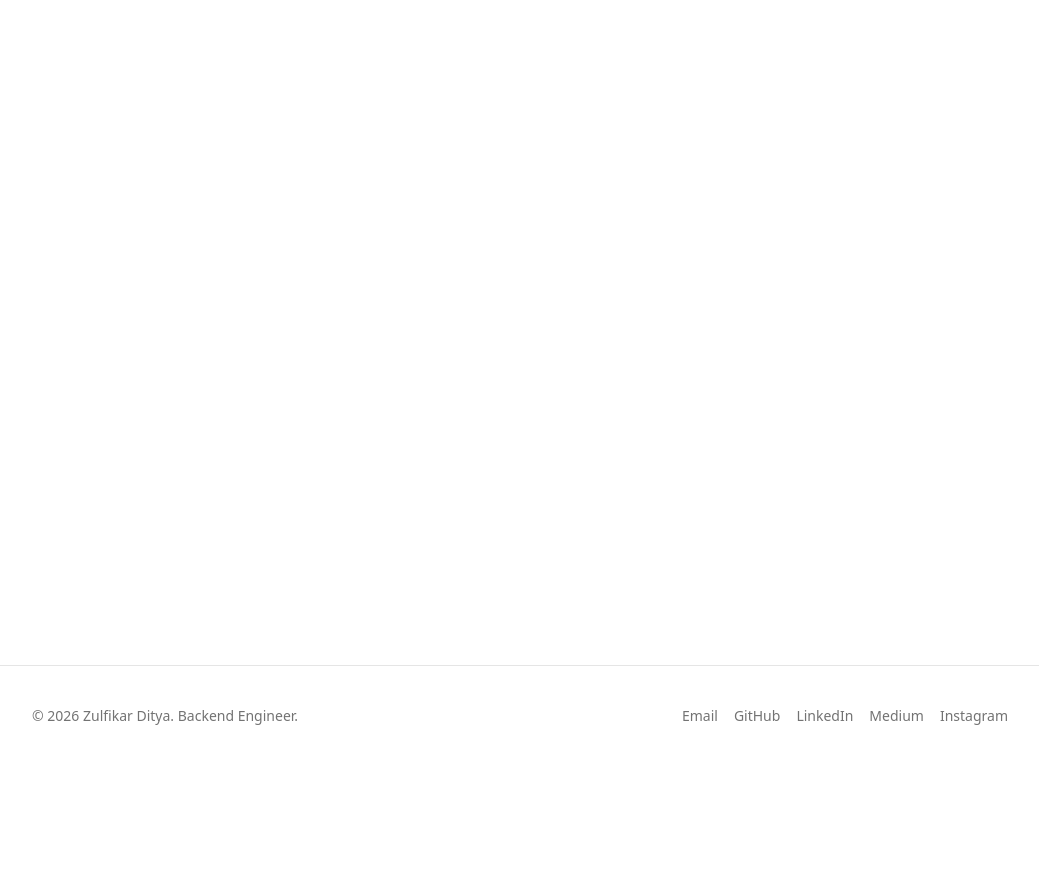
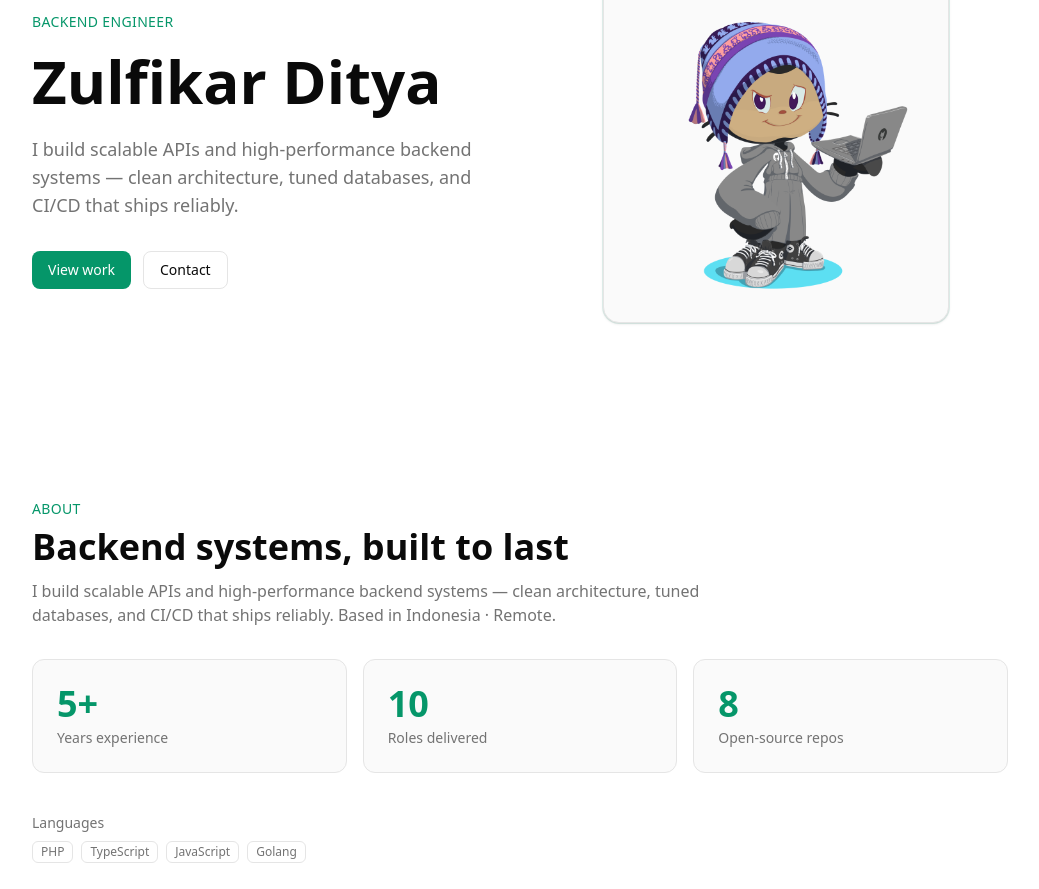
Before and after one commit to zulfikar-ditya/zulfikar-ditya-profile-2026, a Next.js app: page / in a window 1280 px wide. Shown: the part 200-1089 px from the top of the page, without its empty margins (120-1159 px from the left). Before the commit the page ends 966 px from the top, so only its background shows below. Built offline with nearby package versions, Linux system fonts and the light colour scheme; no server answers.

Commit message:
feat: build home page — split hero + condensed sections with motion

```diff
--- a/app/page.tsx
+++ b/app/page.tsx
@@ -1,3 +1,21 @@
+import { Hero } from "@/components/sections/Hero";
+import { AboutPreview } from "@/components/sections/AboutPreview";
+import { WorkPreview } from "@/components/sections/WorkPreview";
+import { ProjectsPreview } from "@/components/sections/ProjectsPreview";
+import { ArticlesPreview } from "@/components/sections/ArticlesPreview";
+import { ContactCTA } from "@/components/sections/ContactCTA";
+
 export default function Home() {
-	return <main className="p-10 font-display text-2xl">Rebuilding…</main>;
+	return (
+		<>
+			<Hero />
+			<div className="divide-y divide-border">
+				<AboutPreview />
+				<WorkPreview />
+				<ProjectsPreview />
+				<ArticlesPreview />
+				<ContactCTA />
+			</div>
+		</>
+	);
 }
--- /dev/null
+++ b/app/template.tsx
@@ -0,0 +1,15 @@
+"use client";
+import { motion, useReducedMotion } from "motion/react";
+
+export default function Template({ children }: { children: React.ReactNode }) {
+	const reduce = useReducedMotion();
+	if (reduce) return <>{children}</>;
+	return (
+		<motion.div
+			initial={{ opacity: 0, y: 8 }}
+			animate={{ opacity: 1, y: 0 }}
+			transition={{ duration: 0.35, ease: [0.22, 1, 0.36, 1] }}>
+			{children}
+		</motion.div>
+	);
+}
--- /dev/null
+++ b/components/sections/AboutPreview.tsx
@@ -0,0 +1,42 @@
+import { site } from "@/data/site";
+import { skills } from "@/data/skills";
+import { SectionHeader } from "@/components/ui/SectionHeader";
+import { StatTile } from "@/components/ui/StatTile";
+import { Badge } from "@/components/ui/Badge";
+import { Reveal } from "@/components/motion/Reveal";
+import { Stagger, StaggerItem } from "@/components/motion/Stagger";
+
+export function AboutPreview() {
+	return (
+		<section className="mx-auto max-w-5xl px-6 py-16">
+			<SectionHeader
+				eyebrow="About"
+				title="Backend systems, built to last"
+				intro={`${site.valueProp} Based in ${site.location}.`}
+			/>
+
+			<Stagger className="grid grid-cols-2 gap-4 sm:grid-cols-3">
+				{site.stats.map((stat) => (
+					<StaggerItem key={stat.label}>
+						<StatTile value={stat.value} label={stat.label} />
+					</StaggerItem>
+				))}
+			</Stagger>
+
+			<Reveal delay={0.1} className="mt-10">
+				<div className="space-y-6">
+					{skills.map((group) => (
+						<div key={group.category}>
+							<p className="mb-2 text-sm font-medium text-muted-fg">{group.category}</p>
+							<div className="flex flex-wrap gap-2">
+								{group.items.map((item) => (
+									<Badge key={item}>{item}</Badge>
+								))}
+							</div>
+						</div>
+					))}
+				</div>
+			</Reveal>
+		</section>
+	);
+}
--- /dev/null
+++ b/components/sections/ArticlesPreview.tsx
@@ -0,0 +1,48 @@
+import { site } from "@/data/site";
+import { fallbackArticles } from "@/data/articles";
+import { fetchMediumArticles } from "@/lib/medium";
+import { SectionHeader } from "@/components/ui/SectionHeader";
+import { Card } from "@/components/ui/Card";
+import { Button } from "@/components/ui/Button";
+import { Stagger, StaggerItem } from "@/components/motion/Stagger";
+
+function formatDate(pubDate: string) {
+	const date = new Date(pubDate);
+	if (Number.isNaN(date.getTime())) return pubDate;
+	return date.toLocaleDateString("en-US", { year: "numeric", month: "short", day: "numeric" });
+}
+
+export async function ArticlesPreview() {
+	const fetched = await fetchMediumArticles(site.mediumUsername);
+	const list = (fetched.length ? fetched : fallbackArticles).slice(0, 3);
+
+	return (
+		<section className="mx-auto max-w-5xl px-6 py-16">
+			<SectionHeader
+				eyebrow="Writing"
+				title="Latest articles"
+				intro="Notes on backend architecture, performance, and shipping reliable systems."
+			/>
+
+			<Stagger className="grid gap-4 sm:grid-cols-3">
+				{list.map((article) => (
+					<StaggerItem key={article.link}>
+						<a href={article.link} target="_blank" rel="noopener noreferrer" className="block h-full">
+							<Card className="flex h-full flex-col">
+								<p className="text-xs uppercase tracking-wide text-muted-fg">
+									{formatDate(article.pubDate)}
+								</p>
+								<h3 className="mt-2 font-display text-lg font-semibold">{article.title}</h3>
+								<p className="mt-2 text-sm text-muted-fg">{article.description}</p>
+							</Card>
+						</a>
+					</StaggerItem>
+				))}
+			</Stagger>
+
+			<div className="mt-8">
+				<Button href="/articles" variant="secondary">Read all articles</Button>
+			</div>
+		</section>
+	);
+}
--- /dev/null
+++ b/components/sections/ContactCTA.tsx
@@ -0,0 +1,21 @@
+import { site } from "@/data/site";
+import { Button } from "@/components/ui/Button";
+import { Reveal } from "@/components/motion/Reveal";
+
+export function ContactCTA() {
+	return (
+		<section className="mx-auto max-w-5xl px-6 py-16">
+			<Reveal className="flex flex-col items-start gap-6 rounded-2xl border border-border bg-surface p-10 sm:items-center sm:text-center">
+				<h2 className="font-display text-3xl font-bold sm:text-4xl">Let&apos;s build something reliable</h2>
+				<p className="max-w-xl text-muted-fg">
+					Open to backend engineering roles and freelance work — clean APIs, tuned databases, and
+					infrastructure that doesn&apos;t page you at 3am.
+				</p>
+				<div className="flex flex-wrap gap-3 sm:justify-center">
+					<Button href="/contact">Get in touch</Button>
+					<Button href={`mailto:${site.email}`} variant="secondary">Email me</Button>
+				</div>
+			</Reveal>
+		</section>
+	);
+}
--- /dev/null
+++ b/components/sections/Hero.tsx
@@ -0,0 +1,37 @@
+"use client";
+import Image from "next/image";
+import { motion, useReducedMotion } from "motion/react";
+import { site } from "@/data/site";
+import { Button } from "@/components/ui/Button";
+
+export function Hero() {
+	const reduce = useReducedMotion();
+	const rise = (d: number) => ({
+		initial: reduce ? false : { opacity: 0, y: 24 },
+		animate: reduce ? undefined : { opacity: 1, y: 0 },
+		transition: { duration: 0.6, delay: d, ease: [0.22, 1, 0.36, 1] as const },
+	});
+	return (
+		<section className="mx-auto grid max-w-5xl items-center gap-12 px-6 py-20 md:grid-cols-2 md:py-28">
+			<div>
+				<motion.p {...rise(0)} className="mb-3 text-sm font-medium uppercase tracking-wide text-accent">
+					{site.role}
+				</motion.p>
+				<motion.h1 {...rise(0.08)} className="font-display text-5xl font-extrabold leading-tight sm:text-6xl">
+					{site.name}
+				</motion.h1>
+				<motion.p {...rise(0.16)} className="mt-4 text-lg text-muted-fg">{site.valueProp}</motion.p>
+				<motion.div {...rise(0.24)} className="mt-8 flex gap-3">
+					<Button href="/work">View work</Button>
+					<Button href="/contact" variant="secondary">Contact</Button>
+				</motion.div>
+			</div>
+			<motion.div {...rise(0.2)} className="flex justify-center">
+				<div className="rounded-2xl border border-border bg-surface p-3 shadow-sm ring-1 ring-accent/10">
+					<Image src="/octocat.png" alt={site.name} width={320} height={320}
+						className="rounded-xl" priority />
+				</div>
+			</motion.div>
+		</section>
+	);
+}
--- /dev/null
+++ b/components/sections/ProjectsPreview.tsx
@@ -0,0 +1,47 @@
+import { projects } from "@/data/projects";
+import { SectionHeader } from "@/components/ui/SectionHeader";
+import { Card } from "@/components/ui/Card";
+import { Badge } from "@/components/ui/Badge";
+import { Button } from "@/components/ui/Button";
+import { Stagger, StaggerItem } from "@/components/motion/Stagger";
+
+export function ProjectsPreview() {
+	const repos = projects.flatMap((group) => group.repos).slice(0, 4);
+
+	return (
+		<section className="mx-auto max-w-5xl px-6 py-16">
+			<SectionHeader
+				eyebrow="Open Source"
+				title="Selected projects"
+				intro="Starter kits and tools I maintain in the open."
+			/>
+
+			<Stagger className="grid gap-4 sm:grid-cols-2">
+				{repos.map((repo) => (
+					<StaggerItem key={repo.url}>
+						<Card className="flex h-full flex-col">
+							<a
+								href={repo.url}
+								target="_blank"
+								rel="noopener noreferrer"
+								className="font-display text-lg font-semibold hover:text-accent"
+							>
+								{repo.name}
+							</a>
+							<p className="mt-2 text-sm text-muted-fg">{repo.description}</p>
+							<div className="mt-4 flex flex-wrap gap-2">
+								{repo.tags.map((tag) => (
+									<Badge key={tag}>{tag}</Badge>
+								))}
+							</div>
+						</Card>
+					</StaggerItem>
+				))}
+			</Stagger>
+
+			<div className="mt-8">
+				<Button href="/projects" variant="secondary">All projects</Button>
+			</div>
+		</section>
+	);
+}
--- /dev/null
+++ b/components/sections/WorkPreview.tsx
@@ -0,0 +1,42 @@
+import { experience } from "@/data/experience";
+import { SectionHeader } from "@/components/ui/SectionHeader";
+import { Card } from "@/components/ui/Card";
+import { Button } from "@/components/ui/Button";
+import { Stagger, StaggerItem } from "@/components/motion/Stagger";
+
+export function WorkPreview() {
+	const recent = experience.slice(0, 3);
+
+	return (
+		<section className="mx-auto max-w-5xl px-6 py-16">
+			<SectionHeader
+				eyebrow="Experience"
+				title="Recent roles"
+				intro="A snapshot of where I've shipped backend systems most recently."
+			/>
+
+			<Stagger className="grid gap-4 sm:grid-cols-3">
+				{recent.map((job) => (
+					<StaggerItem key={`${job.company}-${job.title}`}>
+						<Card className="flex h-full flex-col">
+							<h3 className="font-display text-lg font-semibold">{job.title}</h3>
+							<p className="mt-1 text-sm text-accent">{job.company}</p>
+							<p className="mt-1 text-xs uppercase tracking-wide text-muted-fg">
+								{job.dateStart} — {job.dateEnd}
+							</p>
+							<ul className="mt-4 space-y-2 text-sm text-muted-fg">
+								{job.descriptions.slice(0, 2).map((desc) => (
+									<li key={desc}>{desc}</li>
+								))}
+							</ul>
+						</Card>
+					</StaggerItem>
+				))}
+			</Stagger>
+
+			<div className="mt-8">
+				<Button href="/work" variant="secondary">View full experience</Button>
+			</div>
+		</section>
+	);
+}
```
